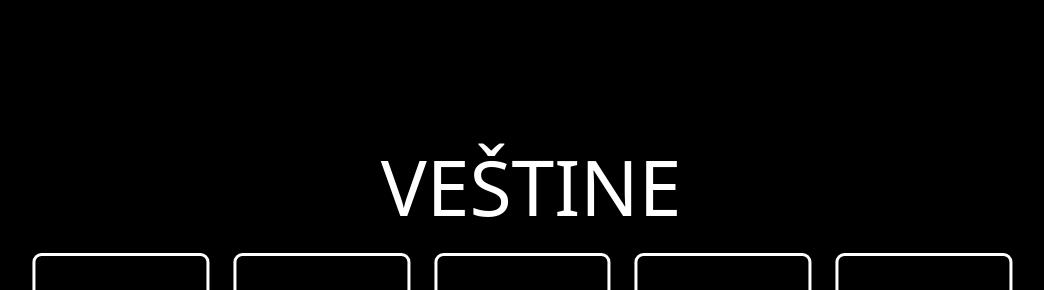
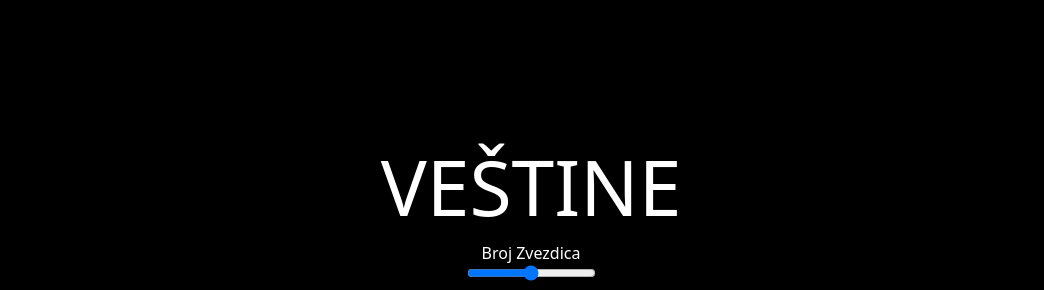
Before and after one commit to iLiciLi/portfolio, a plain HTML site: page index.html in a window 1280 px wide. Shown: the part 2637-2927 px from the top of the page, without its empty margins (109-1153 px from the left). Drawn offline with nearby package versions, Linux system fonts and the light colour scheme.

Commit message:
Dodat input za filtraciju po broju zvezdica

```diff
--- a/index.html
+++ b/index.html
@@ -268,6 +268,8 @@
 
     <section class="sec-vestine ">
         <h1 style="font-size:6vw;">VEŠTINE</h1>
+        <label for="filterZvezdica">Broj Zvezdica</label>
+        <input type="range" name="brojZvezdica" id="filterZvezdica" min="0" max="10" value=min step="1">
         <div class="container vestineContainerK">
             <div id="vestineContainer"  class="row">
 
```
